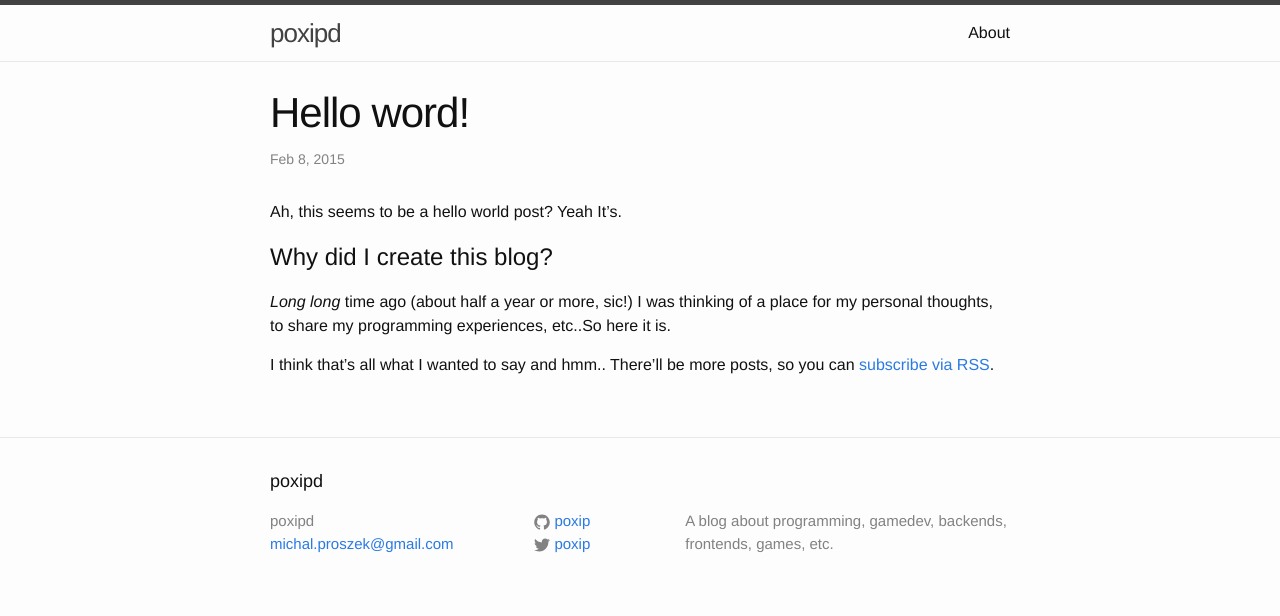
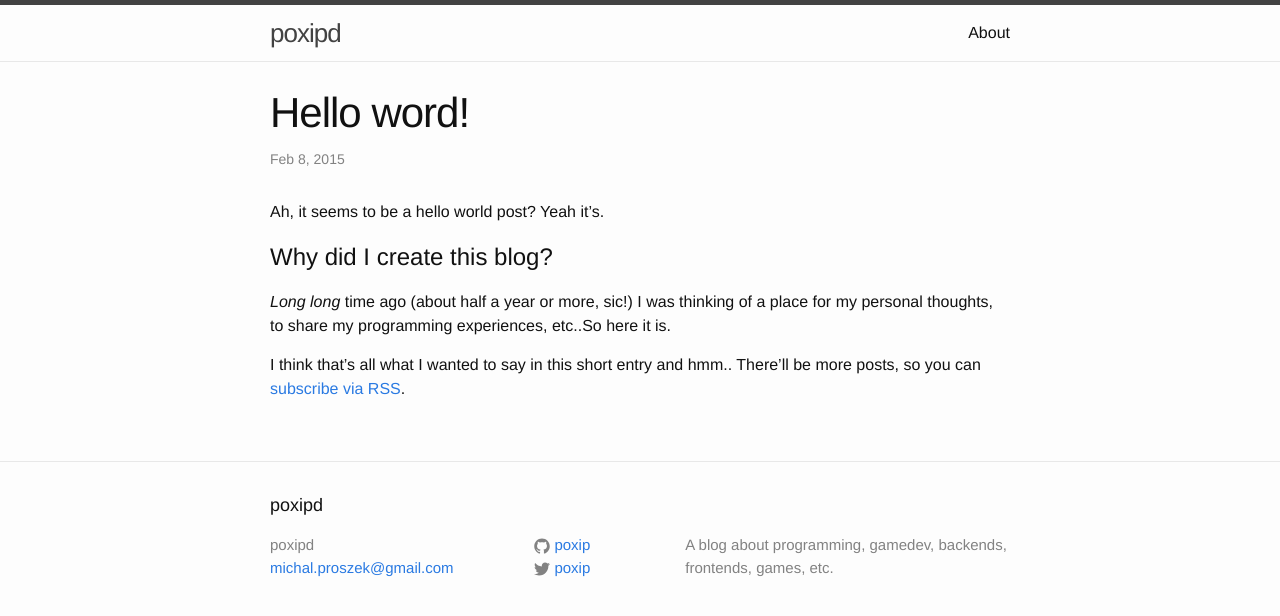
Before and after one commit to poxip/poxip.github.io, a Jekyll site: the page built from _posts/2015-02-08-hello-world.markdown, in a window 1280 px wide. Shown: the top 616 px of the page. Built offline with Jekyll 4.4.1, drawn with Linux system fonts in a browser that asks for light colours.

Commit message:
posts: Correct grammar in 'hello-world' post

```diff
--- a/_posts/2015-02-08-hello-world.markdown
+++ b/_posts/2015-02-08-hello-world.markdown
@@ -4,11 +4,11 @@ title:  "Hello word!"
 date:   2015-02-08 22:50:00
 categories: jekyll update
 ---
-Ah, this seems to be a hello world post? Yeah It's.
+Ah, it seems to be a hello world post? Yeah it's.
 
 # Why did I create this blog?
 *Long long* time ago (about half a year or more, sic!) I was thinking of a place for my personal thoughts,
 to share my programming experiences, etc..So here it is.
 
-I think that's all what I wanted to say and hmm..
+I think that's all what I wanted to say in this short entry and hmm..
 There'll be more posts, so you can [subscribe via RSS](/feed.xml).
```
